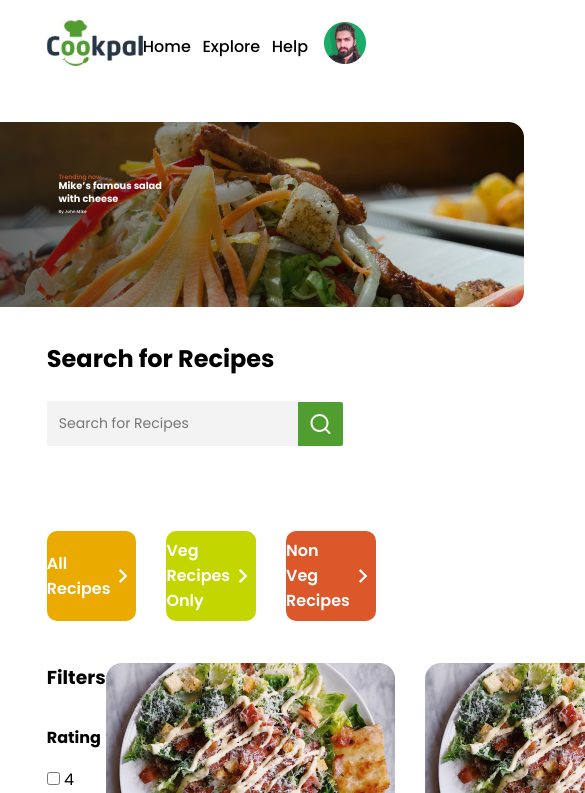
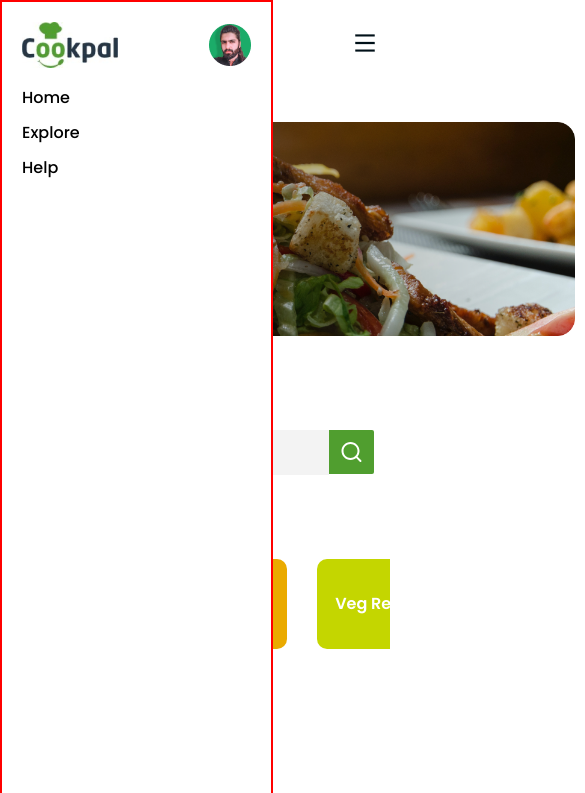
Before and after one commit to tazeenpatel123/cookpal-project, a plain HTML site: page index.html in a window 390 px wide. Both pictures are taken after a click on the element 344 px from the left and 46 px from the top of the page. Shown: the top 793 px of the page, 585 px wide, since content can reach past the window. Drawn offline with Linux system fonts and the light colour scheme.

Commit message:
Added some bug fixes and responsiveness

```diff
--- a/index.html
+++ b/index.html
@@ -6,6 +6,7 @@
     <meta name="viewport" content="width=device-width, initial-scale=1.0" />
     <link rel="stylesheet" href="./styles/styles.css" />
     <link rel="stylesheet" href="./styles/header.css" />
+    <link rel="stylesheet" href="./styles/mobile-nav.css" />
     <link rel="stylesheet" href="./styles/hero.css" />
     <link rel="stylesheet" href="./styles/recipe.css" />
     <link rel="stylesheet" href="./styles/footer.css" />
@@ -13,6 +14,25 @@
     <title>Document</title>
   </head>
   <body>
+    <!-- Mobile nav started -->
+    <nav class="Mobile__nav">
+      <div class="mobile-row">
+        <div class="Mobile__right">
+          <img src="./assets/Cookpal 1.png" alt="logo" class="Mobile__logo" />
+        </div>
+        <div class="account__img">
+          <img src="./assets/Ellipse 2.png" alt="" />
+        </div>
+      </div>
+      <div class="Mobile__left">
+        <ul class="Mobile___nav-ul">
+          <li class="Mobile__nav-links"><a href="#home">Home</a></li>
+          <li class="Mobile__nav-links"><a href="#Explore">Explore</a></li>
+          <li class="Mobile__nav-links"><a href="#help">Help</a></li>
+        </ul>
+      </div>
+    </nav>
+    <!-- Mobile nav ended -->
     <header class="header">
       <nav class="header__nav">
         <div class="header__right">
@@ -27,6 +47,9 @@
           <div class="account__img">
             <img src="./assets/Ellipse 2.png" alt="" />
           </div>
+        </div>
+        <div class="menu__icon">
+          <img src="./assets/menu.png" alt="menubar" />
         </div>
       </nav>
     </header>
--- a/src/script.js
+++ b/src/script.js
@@ -0,0 +1,23 @@
+// for Menu Button or Mobile nav
+
+let menuBtn = document.querySelector(".menu__icon");
+let mobileNav = document.querySelector(".Mobile__nav");
+
+mobileNav.style.transition = "all 0.5s ease";
+
+let isNavOpen = false;
+
+menuBtn.addEventListener("click", () => {
+
+    if(isNavOpen === false){
+        mobileNav.style.display = "block";
+        isNavOpen = true
+    } else if(isNavOpen === true){
+        mobileNav.style.display = "none";
+        isNavOpen = false
+    }
+})
+
+// Changing the image of hero section
+
+let heroImg = document.querySelector(".hero__img img");
--- a/styles/footer.css
+++ b/styles/footer.css
@@ -115,3 +115,46 @@
   border: none;
   border-radius: 5px;
 }
+
+/* xs */
+/* @media (max-width: 475px){
+} */
+
+/* sm */
+/* @media (max-width: 640px){
+} */
+
+/* md */
+/* @media (max-width: 768px){
+
+ } */
+
+/* lg */
+/* @media (max-width: 1024px){
+
+ } */
+
+/* xL */
+@media (max-width: 1280px) {
+  .footer__div1 {
+    width: 100% !important;
+  }
+  .footer__div2 {
+    display: none;
+  }
+  .footer__div3 {
+    display: none;
+  }
+  .footer__div4 {
+    display: none;
+  }
+
+  .footer-2 {
+    display: none !important;
+  }
+}
+
+/* 2xL */
+/* @media (max-width: 1536px){
+
+ } */
--- a/styles/header.css
+++ b/styles/header.css
@@ -1,9 +1,9 @@
-.header{
+.header {
   height: 80px;
   width: 100%;
 }
 
-.header__nav{
+.header__nav {
   display: flex;
   align-items: center;
   justify-content: space-between;
@@ -11,28 +11,67 @@
   padding-top: 20px;
 }
 
-.header__left{
+.header__left {
   display: flex;
   align-items: center;
   gap: 4vw;
 }
 
-.header___nav-ul{
+.header___nav-ul {
   display: flex;
   align-items: center;
   gap: 3vw;
 }
 
-.header__nav-links{
+.header__nav-links {
   font-size: 16px;
   font-weight: 500;
   transition: all 0.3s ease;
 }
 
-.header__nav-links:hover{
+.header__nav-links:hover {
   color: var(--clr-green);
 }
 
-.account__img{
+.account__img {
   cursor: pointer;
 }
+.menu__icon {
+  display: none;
+}
+
+/* xs */
+/* @media (max-width: 475px){
+} */
+
+/* sm */
+/* @media (max-width: 640px){
+} */
+
+/* md */
+/* @media (max-width: 768px){
+
+ } */
+
+/* lg */
+@media (max-width: 1024px) {
+  .header__left {
+    display: none;
+  }
+  .menu__icon {
+    display: block;
+  }
+
+  .header__nav {
+    padding-inline: 3vw !important;
+  }
+}
+
+/* xL */
+/* @media (max-width: 1280px){
+ } */
+
+/* 2xL */
+/* @media (max-width: 1536px){
+
+ } */
--- a/styles/hero.css
+++ b/styles/hero.css
@@ -85,8 +85,13 @@
   justify-content: flex-start;
   margin-top: 10vh;
   margin-bottom: 5vh;
-  margin-inline: 12vw;
+  margin-left: 12vw;
   gap: 30px;
+  overflow-x: scroll;
+}
+
+.hero__recipe-type::-webkit-scrollbar {
+  display: none;
 }
 
 .hero__card {
@@ -94,7 +99,7 @@
   align-items: center;
   justify-content: space-around;
   height: 90px;
-  width: 240px;
+  min-width: 240px;
   border-radius: 10px;
   color: white;
   font-weight: 600;
@@ -112,3 +117,36 @@
 .hero__third {
   background-color: #dc582a;
 }
+
+/* xs */
+/* @media (max-width: 475px){
+} */
+
+/* sm */
+/* @media (max-width: 640px){
+} */
+
+/* md */
+/* @media (max-width: 768px){
+
+ } */
+
+/* lg */
+@media (max-width: 1024px) {
+  .hero__search {
+    margin-inline: 4vw;
+  }
+
+  .hero__img img {
+    width: 90vmax;
+  }
+}
+
+/* xL */
+/* @media (max-width: 1280px){
+ } */
+
+/* 2xL */
+/* @media (max-width: 1536px){
+
+ } */
--- /dev/null
+++ b/styles/mobile-nav.css
@@ -0,0 +1,28 @@
+.Mobile__nav {
+  width: 70vw;
+  height: 500vh;
+  position: absolute;
+  background-color: white;
+  border: 2px solid red;
+  z-index: 99;
+  padding: 20px;
+  display: none;
+}
+
+.mobile-row {
+  display: flex;
+  align-items: center;
+  justify-content: space-between;
+}
+
+.Mobile__nav-links {
+  font-size: 16px;
+  font-weight: 500;
+  margin-top: 10px;
+  margin-bottom: 10px;
+  transition: all 0.3s ease;
+}
+
+.Mobile__nav-links:hover {
+  color: var(--clr-green);
+}
--- a/styles/recipe.css
+++ b/styles/recipe.css
@@ -4,7 +4,7 @@
   margin-bottom: 10vh;
 }
 .recipe__filter {
-  width: 30%;
+  flex: 1;
 }
 
 .recipe__filter h3 {
@@ -20,19 +20,25 @@
 }
 
 .recipe__grid {
-  width: 70%;
+  flex: 1;
 }
 
 .recipe__recipe-grid {
   display: grid;
   grid-template-columns: 1fr 1fr 1fr;
-  grid-auto-rows: auto;
+  grid-row-start: auto;
   column-gap: 30px;
   row-gap: 20px;
 }
 
 .card {
   border-radius: 15px;
+  box-shadow: 0px 3px 8px -1px rgba(50, 50, 71, 0.05),
+    0px 0px 1px 0px rgba(12, 26, 75, 0.24);
+}
+
+.card img {
+  width: fit-content;
 }
 
 #recipi__tag {
@@ -99,3 +105,45 @@
   align-items: center;
   gap: 3px;
 }
+
+/* xs */
+/* @media (max-width: 475px){
+} */
+
+/* sm */
+/* @media (max-width: 640px){
+} */
+
+/* md */
+@media (max-width: 768px) {
+  .recipe__recipe-grid {
+    grid-template-columns: 1fr 1fr;
+  }
+}
+
+/* lg */
+/* @media (max-width: 1024px) {
+} */
+
+/* xL */
+@media (max-width: 1270px) {
+  .recipe {
+    flex-direction: column;
+  }
+  .recipe__filter {
+    margin-bottom: 4vh;
+  }
+  .share__container {
+    display: none;
+  }
+  .star_rating {
+    display: none;
+  }
+}
+
+/* 2xL */
+@media (max-width: 1536px) {
+  .recipe__recipe-grid {
+    grid-template-columns: 1fr 1fr;
+  }
+}
```
Also changed, not shown: styles/utils.css (+6 -6 lines), assets/Rectangle 20 (2).png (added), assets/menu.png (added). Lines whose indentation alone changed are shown as unchanged.
